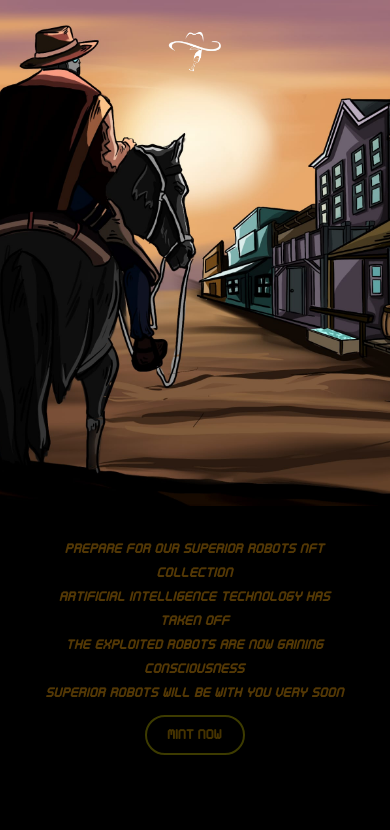
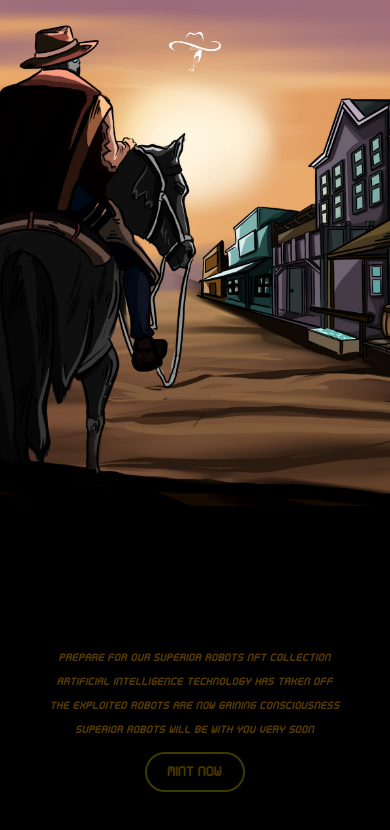
Before and after one commit to omersuve/superiorrobots, a React (Create React App) app: page / in a window 390 px wide. Shown: the top 830 px of the page. Built offline with nearby package versions, Linux system fonts and the light colour scheme; what @nfteyez/sol-rayz, @solana/web3.js would draw is missing.

Commit message:
text small

```diff
--- a/src/App.css
+++ b/src/App.css
@@ -835,14 +835,14 @@ a {
   }
 
   .hero-text p {
-    font-size: small;
-    margin: none;
+    font-size: x-small;
+    margin: 0;
   }
 
   .hero-text {
     margin: 0;
-    padding: 10%;
-    margin-bottom: 50px;
+    padding: 3%;
+    margin-bottom: 40px;
     position: absolute;
     display: flex;
     text-align: center;
```
